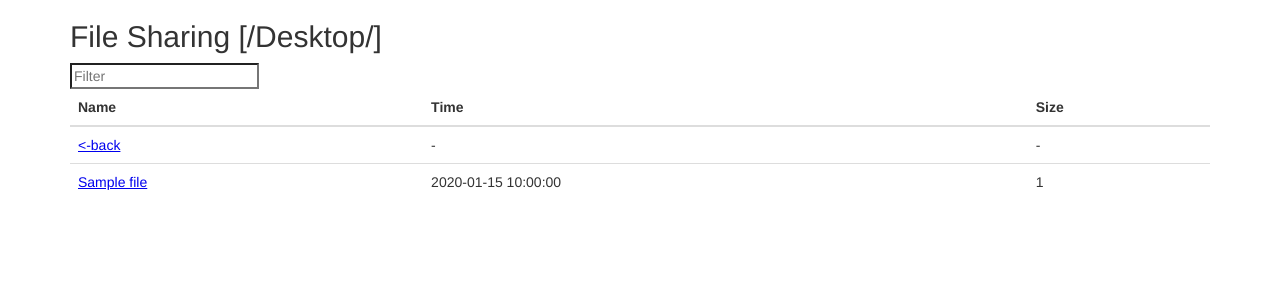
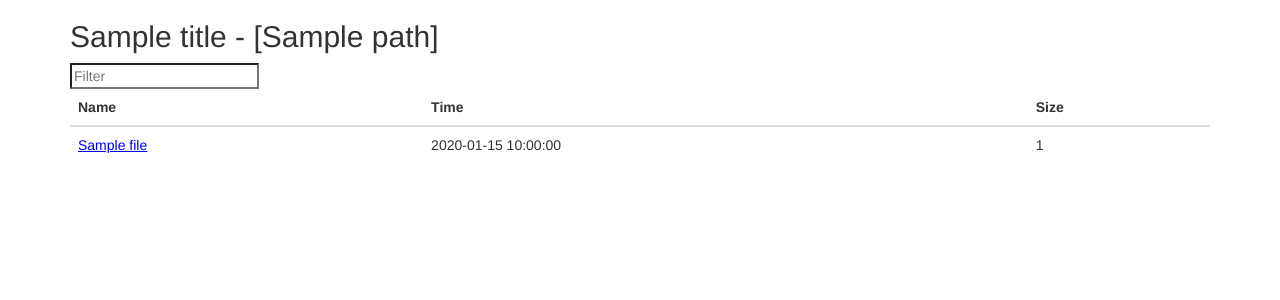
Before and after one commit to hyxf/finder-py, a Flask app: template finder/templates/index.html in a window 1280 px wide. Shown: the top 300 px of the page. Run offline with Flask 2, Linux system fonts and the light colour scheme; the template is opened without the code that fills it: most values are stand-ins (such as "Sample title", 1, 10 or a date in 2020); parts of the project's set-up code (start-up, migrations or seed data) failed here and were passed over.

Commit message:
support flask

```diff
--- a/finder/server.py
+++ b/finder/server.py
@@ -34,7 +34,9 @@ def index():
     files = _ls(www, show_hidden=False)
     return render_template('index.html',
                            title='Finder',
-                           files=files)
+                           files=files,
+                           nav=False,
+                           path='/')
 
 
 @app.route('/<path:path>', methods=['GET'])
@@ -46,7 +48,9 @@ def index_path(path):
             files = _ls(file_path, show_hidden=False)
             return render_template('index.html',
                                    title='Finder',
-                                   files=files)
+                                   files=files,
+                                   nav=True,
+                                   path=path)
 
         else:
             base_name = os.path.basename(file_path)
--- a/finder/templates/index.html
+++ b/finder/templates/index.html
@@ -6,7 +6,7 @@
     <meta name="viewport" content="width=device-width, initial-scale=1.0">
     <meta http-equiv="Content-Type" content="text/html; charset=utf-8"/>
     <link rel="icon" type="image/x-icon" href="/static/favicon.png"/>
-    <title>{{title}} file: /Desktop/</title>
+    <title>{{title}} - {{path}}</title>
     <style>
         /*!
        * Bootstrap v3.0.0
@@ -275,7 +275,7 @@
 
 <section class="container">
 
-    <h2>File Sharing [/Desktop/]</h2>
+    <h2>{{title}} - [{{path}}]</h2>
 
     <div class="top-bar">
         <input type="search" style="float: left;" class="light-table-filter" data-table="order-table"
@@ -298,11 +298,14 @@
         </tr>
         </thead>
         <tbody>
+
+        {% if nav %}
         <tr>
             <td><a href="../" title="<-back"><-back</a></td>
             <td>-</td>
             <td>-</td>
         </tr>
+        {% endif %}
 
         {% for file in files %}
         <tr>
```
